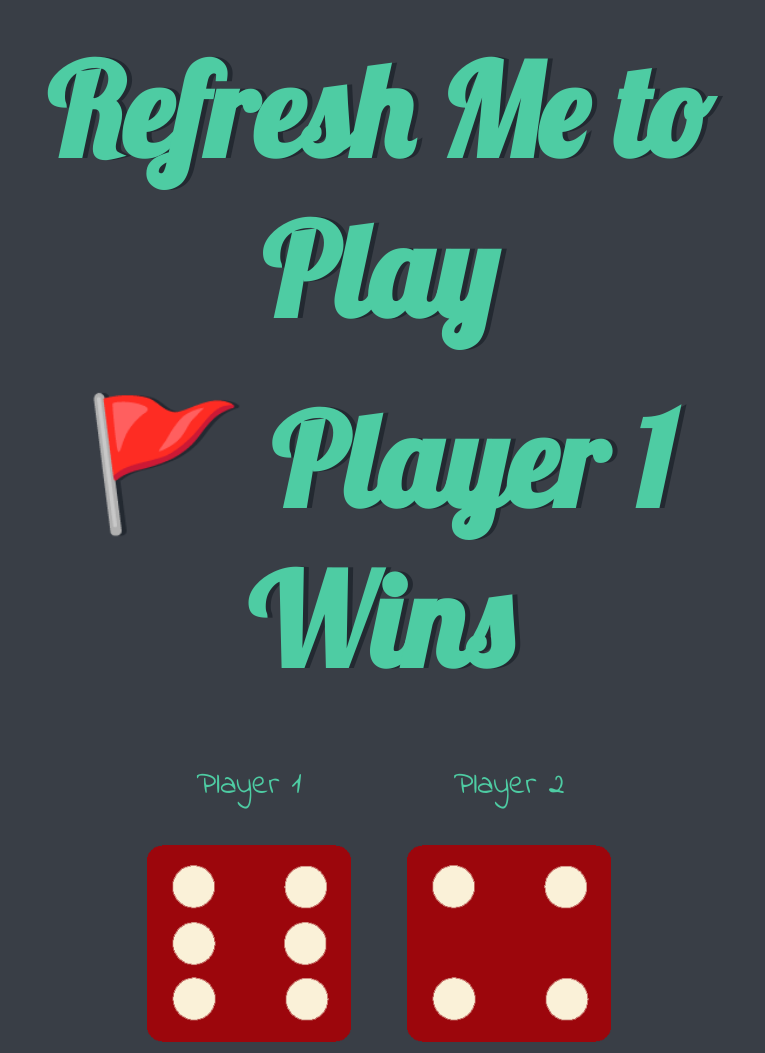
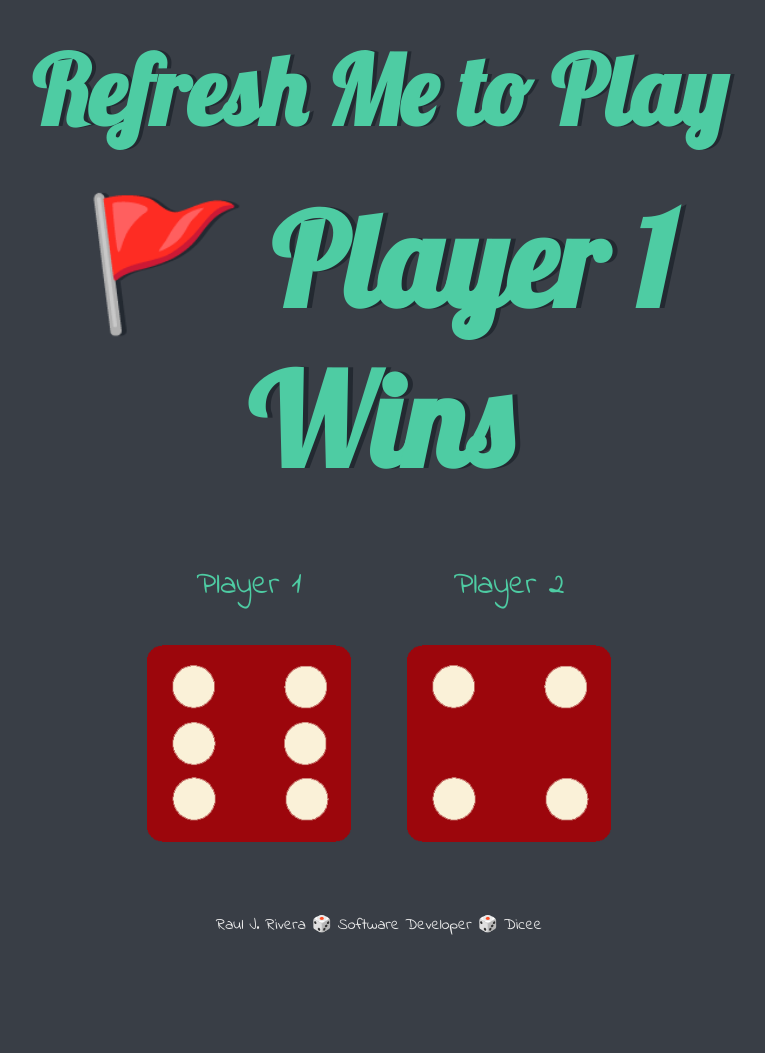
Before and after one commit to Raul-Rivera/Dicee-Challenge, a plain HTML site: page index.html in a window 1280 px wide. Shown: the top 1053 px of the page, without its empty margins (261-1026 px from the left). After the commit the page ends 945 px from the top, so only its background shows below. Drawn offline with Linux system fonts and the light colour scheme.

Commit message:
Update styles.css

```diff
--- a/styles.css
+++ b/styles.css
@@ -13,7 +13,15 @@ body {
    background-color: #393E46;
 }
 
-h1, h2{
+h1{
+   margin: 30px;
+   font-family: 'Lobster', cursive;
+   text-shadow: 4px 0 #232931;
+   font-size: 6rem;
+   color: #4ECCA3;
+}
+
+h2{
    margin: 30px;
    font-family: 'Lobster', cursive;
    text-shadow: 5px 0 #232931;
```
